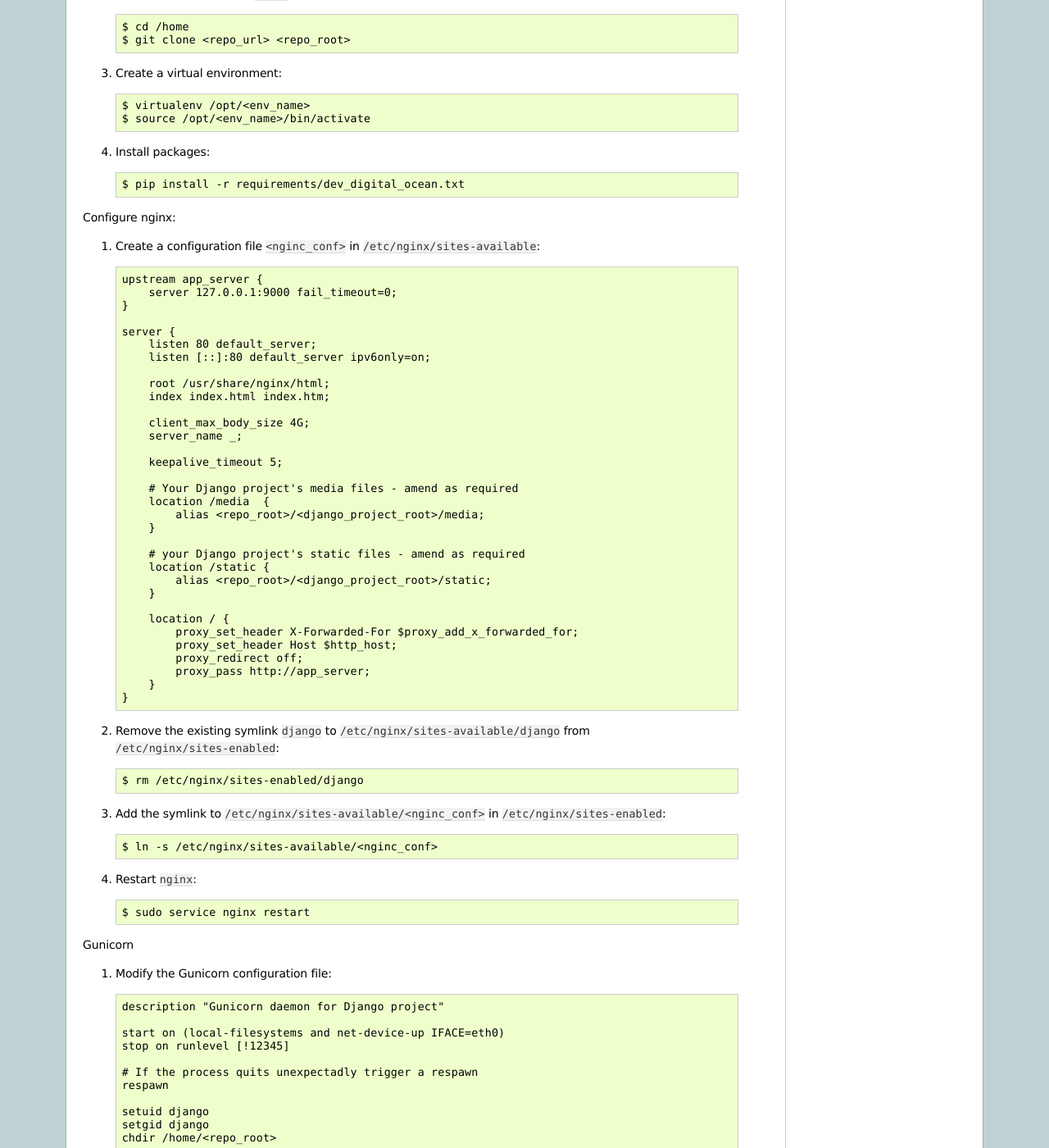
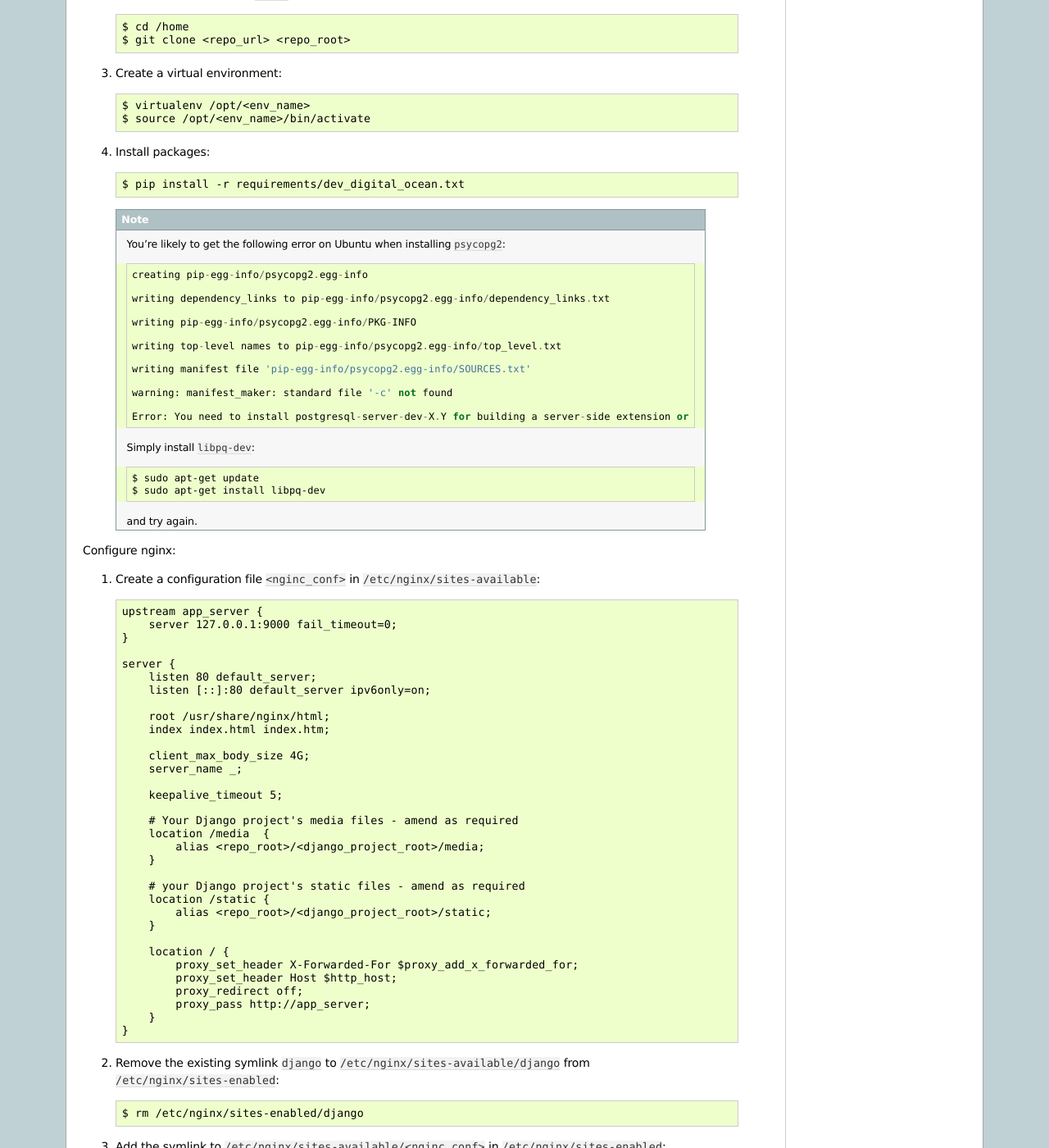
Before and after one commit to ltiao/basketball-intelligence, a Sphinx documentation site: the page built from docs/getting_started.rst, in a window 1280 px wide and 1400 px high, scrolled down 5637 px. Shown: the whole window at 82% size. Built offline with Sphinx 7.4.7, drawn with Linux system fonts in a browser that asks for light colours; pages that are not in the unit, such as notebooks, are missing from menus; some of the changed text lies outside the part shown.

```diff
--- a/docs/getting_started.rst
+++ b/docs/getting_started.rst
@@ -334,6 +334,30 @@
 
     $ pip install -r requirements/dev_digital_ocean.txt
 
+  .. note:: You're likely to get the following error on Ubuntu
+     when installing ``psycopg2``::
+
+      creating pip-egg-info/psycopg2.egg-info
+
+      writing dependency_links to pip-egg-info/psycopg2.egg-info/dependency_links.txt
+
+      writing pip-egg-info/psycopg2.egg-info/PKG-INFO
+
+      writing top-level names to pip-egg-info/psycopg2.egg-info/top_level.txt
+
+      writing manifest file 'pip-egg-info/psycopg2.egg-info/SOURCES.txt'
+
+      warning: manifest_maker: standard file '-c' not found
+
+      Error: You need to install postgresql-server-dev-X.Y for building a server-side extension or libpq-dev for building a client-side application.
+
+     Simply install ``libpq-dev``::
+
+      $ sudo apt-get update
+      $ sudo apt-get install libpq-dev
+
+     and try again.
+
 Configure nginx:
 
 1. Create a configuration file ``<nginc_conf>`` in ``/etc/nginx/sites-available``::
```
Also changed, not shown: other parts of docs/getting_started.rst (+2 -1 lines), 1 other file.
